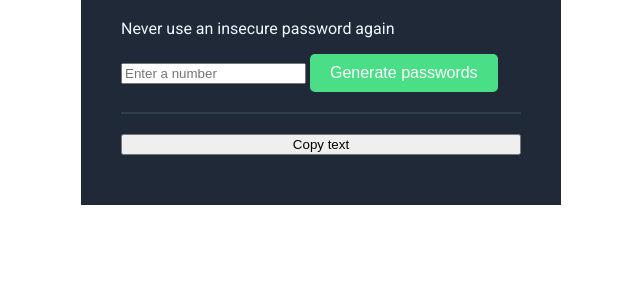
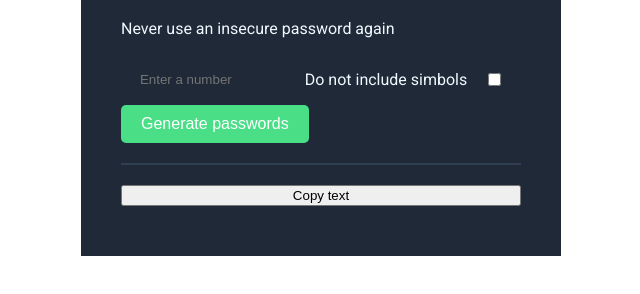
Before and after one commit to Dave7c7/PasswordGenenerator, a plain HTML site: page index.html in a window 1280 px wide. Shown: the part 190-484 px from the top of the page, without its empty margins (319-959 px from the left). Drawn offline with Linux system fonts and the light colour scheme.

Commit message:
prefinal

```diff
--- a/index.css
+++ b/index.css
@@ -54,3 +54,16 @@ span
     justify-content: center;
     gap: 100px;
 }
+#input-area{
+    display: flex;
+    justify-content: space-evenly;
+    align-items: center;
+
+}
+#userInput{
+    width: 150px;
+    height: 20px;
+    border: none;
+    border-radius: 5px;
+    background-color: transparent;
+}
--- a/index.html
+++ b/index.html
@@ -10,8 +10,11 @@
             <div>
                 <h1>Generate a <br> <span>random password</span></h1>
                 <p>Never use an insecure password again</p>
-                <input type="number" id="userInput" placeholder="Enter a number">
-
+                <div id="input-area">
+                    <input type="number" id="userInput" placeholder="Enter a number">
+                    <p>Do not include simbols</p>
+                    <input type="checkbox" id="symbols">
+                </div>
                 <button onclick="generate()" id="btn-pwd">Generate passwords</button>
             </div>
             <div id="divider"></div> <!-- This is the divider line -->
--- a/index.js
+++ b/index.js
@@ -1,4 +1,4 @@
-const characters = ["A","B","C","D","E","F","G","H","I","J","K","L","M","N","O","P","Q","R","S","T","U","V","W","X","Y","Z","a","b","c","d","e","f","g","h","i","j","k","l","m","n","o","p","q","r","s","t","u","v","w","x","y","z", "0", "1", "2", "3", "4", "5", "6", "7", "8", "9","~","`","!","@","#","$","%","^","&","*","(",")","_","-","+","=","{","[","}","]",",","|",":",";","<",">",".","?",
+let characters = ["A","B","C","D","E","F","G","H","I","J","K","L","M","N","O","P","Q","R","S","T","U","V","W","X","Y","Z","a","b","c","d","e","f","g","h","i","j","k","l","m","n","o","p","q","r","s","t","u","v","w","x","y","z", "0", "1", "2", "3", "4", "5", "6", "7", "8", "9","~","`","!","@","#","$","%","^","&","*","(",")","_","-","+","=","{","[","}","]",",","|",":",";","<",">",".","?",
 "/"];
 
 let btn = document.getElementById("btn-pwd");
@@ -6,6 +6,15 @@ let pwd_one = document.getElementById("passwords-one");
 let pwd_two = document.getElementById("passwords-two");
 let length = 0;
 
+//checkbox cheacked
+let checkbox = document.getElementById("symbols");
+    checkbox.addEventListener("change", () => {
+        if(checkbox.checked){
+            console.log("checked box works!");
+            const letters = characters.filter(char => /[a-zA-Z]/.test(char)); //return only letters
+            characters = letters
+        }
+    })
 
 function generate(){
     length = document.getElementById("userInput").value;
```
